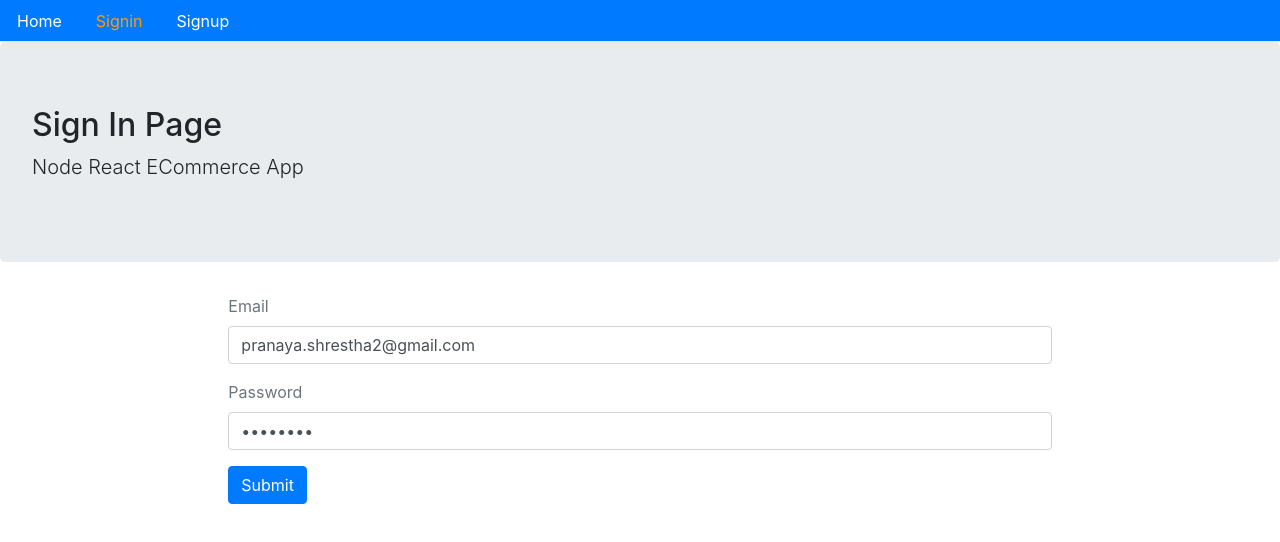
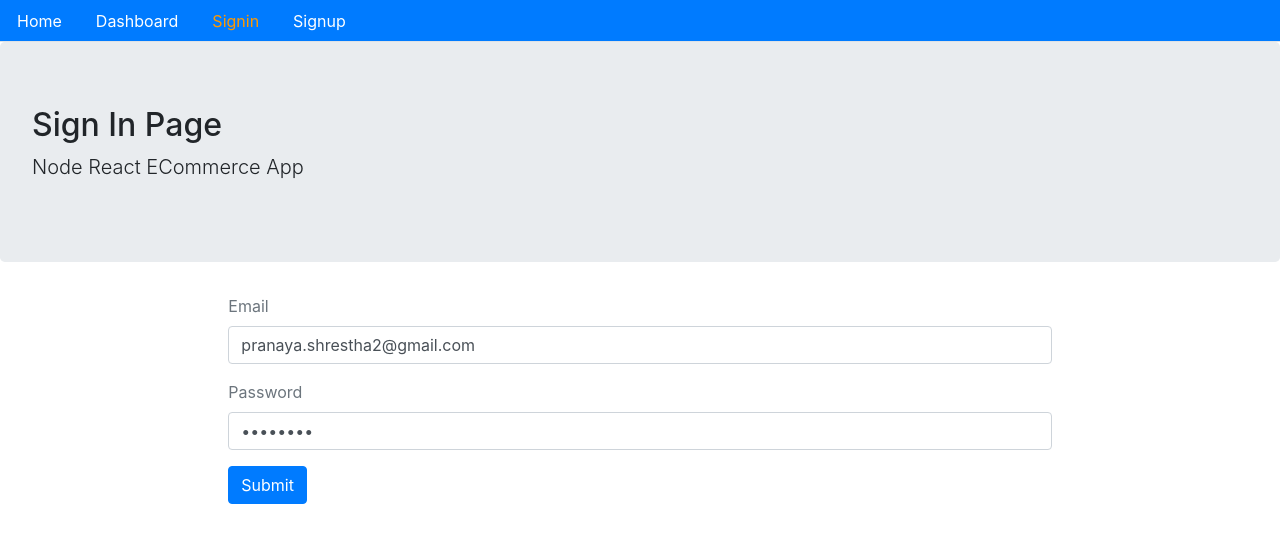
Before and after one commit to pshrest2/Ecommerce_Client, a React (Create React App) app: page /signin in a window 1280 px wide. Shown: the top 542 px of the page. Built offline with nearby package versions, Linux system fonts and the light colour scheme.

Commit message:
User Dashboard added. Only logged in users can go to Dashboard

```diff
--- a/src/Routes.js
+++ b/src/Routes.js
@@ -3,6 +3,8 @@
 import Signup from "./user/Signup";
 import Signin from "./user/Signin";
 import Home from "./core/Home";
+import PrivateRoute from "./auth/PrivateRoute";
+import Dashboard from "./user/UserDashboard";
 
 const Routes = () => {
   return (
@@ -11,6 +13,7 @@
         <Route path="/signin" exact component={Signin} />
         <Route path="/signup" exact component={Signup} />
         <Route path="/" exact component={Home} />
+        <PrivateRoute path="/dashboard" exact component={Dashboard} />
       </Switch>
     </BrowserRouter>
   );
--- /dev/null
+++ b/src/auth/PrivateRoute.js
@@ -0,0 +1,23 @@
+import React, { Component } from "react";
+import { Route, Redirect } from "react-router-dom";
+import { isAuthenticated } from "./index";
+
+const PrivateRoute = ({ component: Component, ...rest }) => (
+  <Route
+    {...rest}
+    render={(props) =>
+      isAuthenticated() ? (
+        <Component {...props} />
+      ) : (
+        <Redirect
+          to={{
+            pathname: "/signin",
+            state: { from: props.location },
+          }}
+        />
+      )
+    }
+  />
+);
+
+export default PrivateRoute;
--- a/src/core/Menu.js
+++ b/src/core/Menu.js
@@ -13,6 +13,16 @@
       <li className="nav-item">
         <Link className="nav-link" style={isActive(history, "/")} to="/">
           Home
+        </Link>
+      </li>
+
+      <li className="nav-item">
+        <Link
+          className="nav-link"
+          style={isActive(history, "/dashboard")}
+          to="/dashboard"
+        >
+          Dashboard
         </Link>
       </li>
 
--- /dev/null
+++ b/src/user/UserDashboard.js
@@ -0,0 +1,12 @@
+import React from "react";
+import Layout from "../core/Layout";
+
+const Dashboard = () => {
+  return (
+    <Layout title="Dashboard" description="User Dashboard">
+      ...
+    </Layout>
+  );
+};
+
+export default Dashboard;
```
Also changed, not shown: 1 other file (tests, documents, lock files or other folders).
